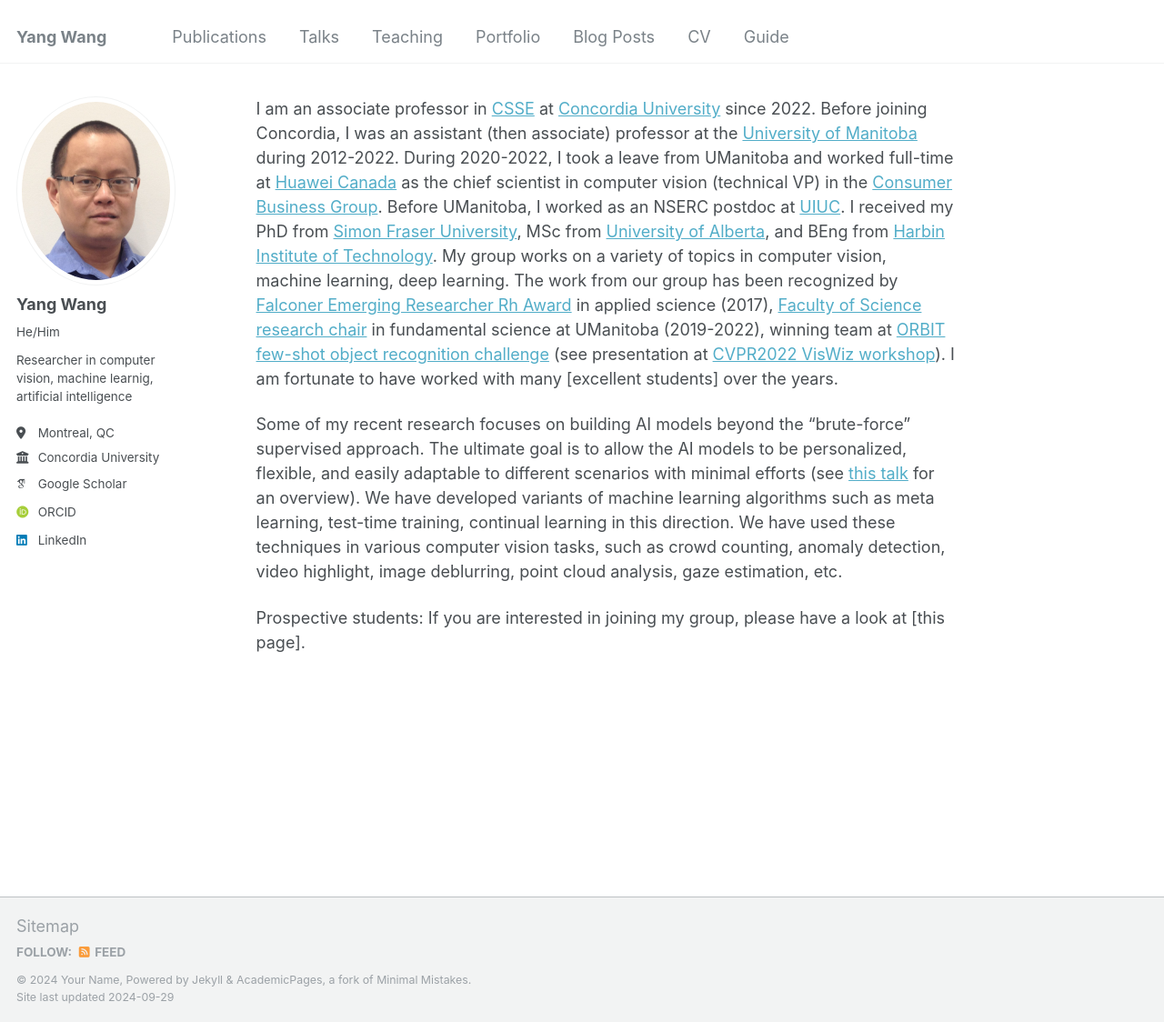
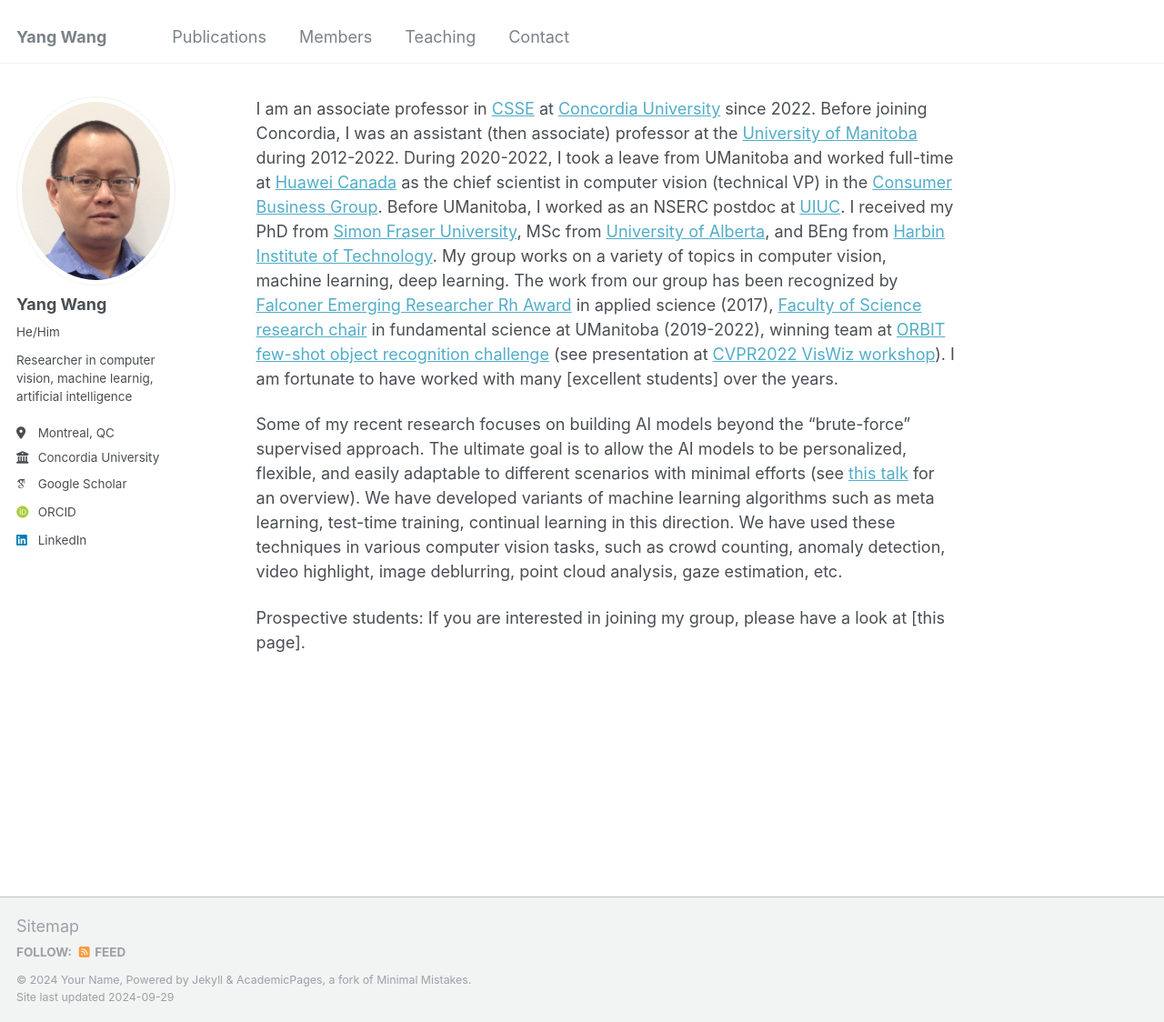
Before and after one commit to kywang/kywang.github.io, a Jekyll site: the page built from _pages/about.md, in a window 1280 px wide and 1124 px high. Shown: the whole window at 91% size. Built offline with Jekyll 4.4.1, drawn with Linux system fonts in a browser that asks for light colours; some web fonts are replaced.

Commit message:
Update navigation.yml

```diff
--- a/_data/navigation.yml
+++ b/_data/navigation.yml
@@ -8,20 +8,11 @@
   - title: "Publications"
     url: /publications/
 
-  - title: "Talks"
-    url: /talks/
+  - title: "Members"
+    url: /members/
 
   - title: "Teaching"
     url: /teaching/
 
-  - title: "Portfolio"
-    url: /portfolio/
-
-  - title: "Blog Posts"
-    url: /year-archive/
-
-  - title: "CV"
-    url: /cv/
-
-  - title: "Guide"
-    url: /markdown/
+  - title: "Contact"
+    url: /contact/
```
